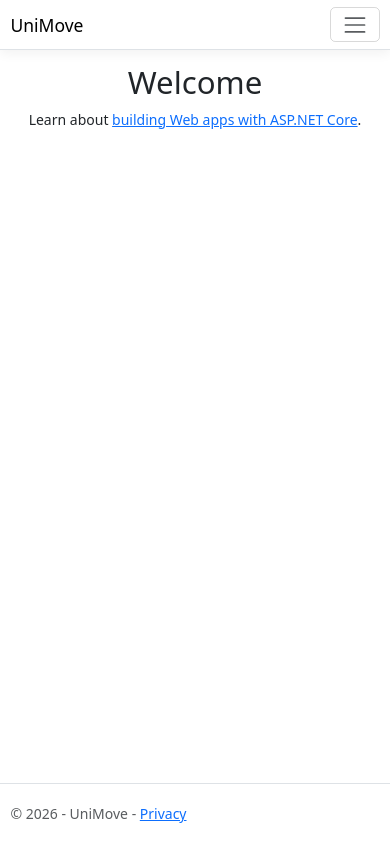
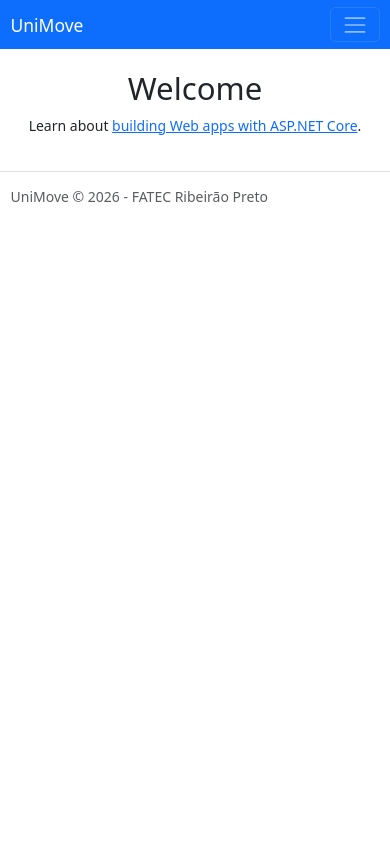
Before and after one commit to JoaoMeloni-77/UniMove, an ASP.NET Core app: page / in a window 390 px wide. Run offline with ASP.NET Core 8, Linux system fonts and the light colour scheme; style sheets or scripts are compiled from the project's sources; the project's own start-up code is not run, and a stand-in starts its controllers and pages; some libraries are stand-ins or nearby versions.

Commit message:
Adiciona layout com alertas e listagem de instituições

```diff
--- a/Views/Shared/_Layout.cshtml
+++ b/Views/Shared/_Layout.cshtml
@@ -1,47 +1,54 @@
 <!DOCTYPE html>
-<html lang="en">
+<html lang="pt-br">
 <head>
     <meta charset="utf-8" />
     <meta name="viewport" content="width=device-width, initial-scale=1.0" />
     <title>@ViewData["Title"] - UniMove</title>
-    <script type="importmap"></script>
     <link rel="stylesheet" href="~/lib/bootstrap/dist/css/bootstrap.min.css" />
     <link rel="stylesheet" href="~/css/site.css" asp-append-version="true" />
-    <link rel="stylesheet" href="~/UniMove.styles.css" asp-append-version="true" />
 </head>
 <body>
     <header>
-        <nav class="navbar navbar-expand-sm navbar-toggleable-sm navbar-light bg-white border-bottom box-shadow mb-3">
-            <div class="container-fluid">
-                <a class="navbar-brand" asp-area="" asp-controller="Home" asp-action="Index">UniMove</a>
-                <button class="navbar-toggler" type="button" data-bs-toggle="collapse" data-bs-target=".navbar-collapse" aria-controls="navbarSupportedContent"
-                        aria-expanded="false" aria-label="Toggle navigation">
+        <nav class="navbar navbar-expand-lg navbar-dark bg-primary">
+            <div class="container">
+                <a class="navbar-brand" asp-controller="Home" asp-action="Index">UniMove</a>
+                <button class="navbar-toggler" type="button" data-bs-toggle="collapse" data-bs-target="#menu">
                     <span class="navbar-toggler-icon"></span>
                 </button>
-                <div class="navbar-collapse collapse d-sm-inline-flex justify-content-between">
-                    <ul class="navbar-nav flex-grow-1">
+                <div class="collapse navbar-collapse" id="menu">
+                    <ul class="navbar-nav me-auto">
                         <li class="nav-item">
-                            <a class="nav-link text-dark" asp-area="" asp-controller="Home" asp-action="Index">Home</a>
-                        </li>
-                        <li class="nav-item">
-                            <a class="nav-link text-dark" asp-area="" asp-controller="Home" asp-action="Privacy">Privacy</a>
+                            <a class="nav-link" asp-controller="Instituicoes" asp-action="Index">Instituições</a>
                         </li>
                     </ul>
                 </div>
             </div>
         </nav>
     </header>
-    <div class="container">
-        <main role="main" class="pb-3">
-            @RenderBody()
-        </main>
-    </div>
 
-    <footer class="border-top footer text-muted">
-        <div class="container">
-            &copy; 2026 - UniMove - <a asp-area="" asp-controller="Home" asp-action="Privacy">Privacy</a>
-        </div>
+    <main class="container py-4">
+        @if (TempData["Sucesso"] != null)
+        {
+            <div class="alert alert-success alert-dismissible fade show" role="alert">
+                @TempData["Sucesso"]
+                <button type="button" class="btn-close" data-bs-dismiss="alert"></button>
+            </div>
+        }
+        @if (TempData["Erro"] != null)
+        {
+            <div class="alert alert-danger alert-dismissible fade show" role="alert">
+                @TempData["Erro"]
+                <button type="button" class="btn-close" data-bs-dismiss="alert"></button>
+            </div>
+        }
+
+        @RenderBody()
+    </main>
+
+    <footer class="border-top text-muted py-3">
+        <div class="container">UniMove &copy; 2026 - FATEC Ribeirão Preto</div>
     </footer>
+
     <script src="~/lib/jquery/dist/jquery.min.js"></script>
     <script src="~/lib/bootstrap/dist/js/bootstrap.bundle.min.js"></script>
     <script src="~/js/site.js" asp-append-version="true"></script>
```
Also changed, not shown: Views/Instituicoes/Index.cshtml (added, +43 -0 lines).
